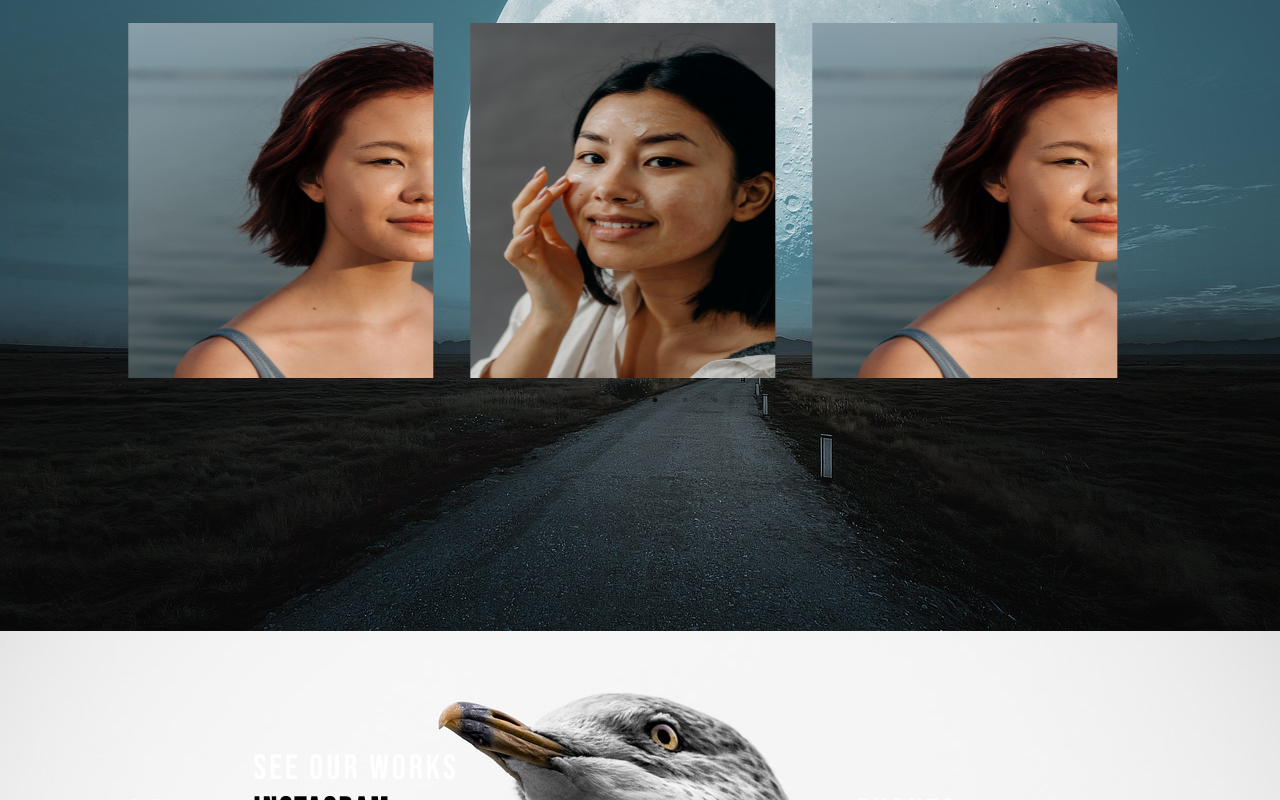
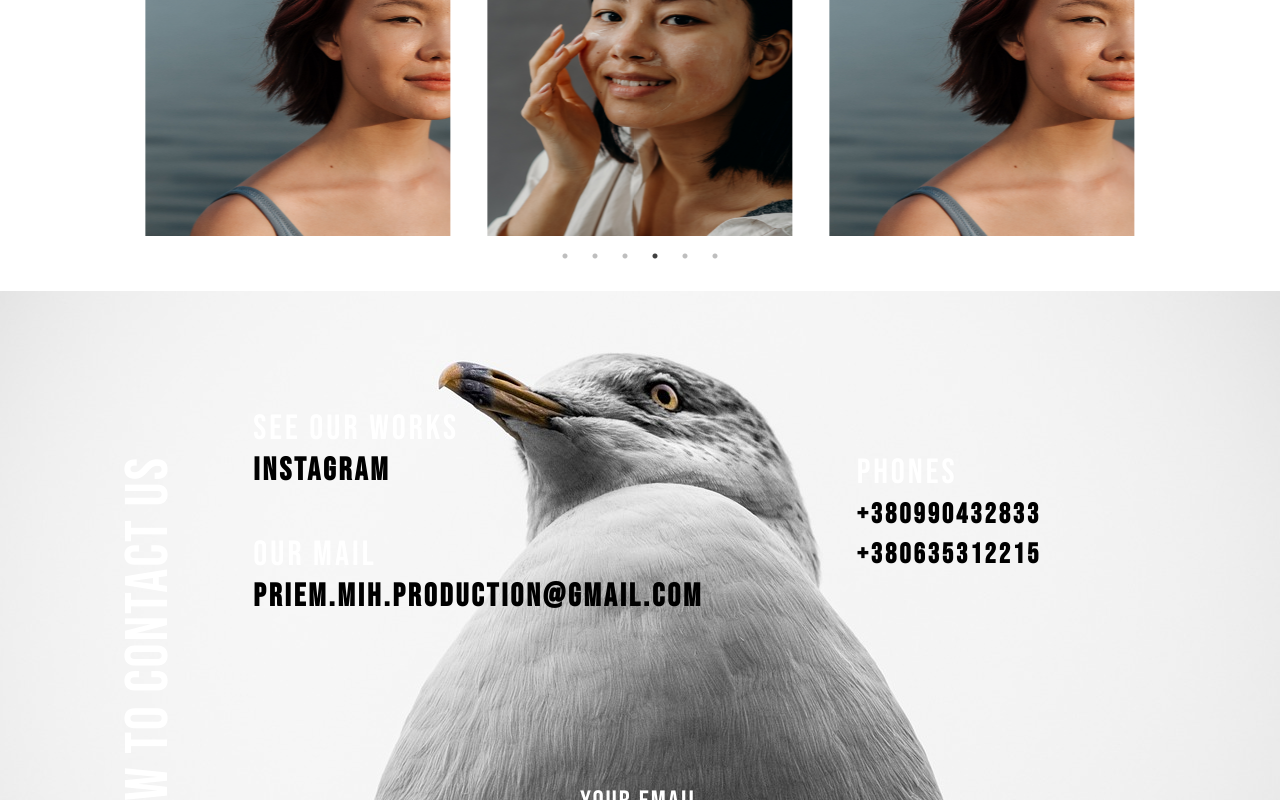
Before and after one commit to salat4/priem-production, a Next.js app: page /en in a window 1280 px wide. Shown: the part 3400-4200 px from the top of the page. Built offline with nearby package versions, Linux system fonts and the light colour scheme.

Commit message:
fix/markup presentWork

```diff
--- a/components/PresentWork/presWorks.module.css
+++ b/components/PresentWork/presWorks.module.css
@@ -1,18 +1,18 @@
 .presWorks {
-            background-image: url('../../images/back-sex.jpg');
-            background-size: cover;
+            /* background-image: url('../../images/back-sex.jpg'); */
+            /* background-size: cover;
             background-position: center;
-            background-repeat: no-repeat;
+            background-repeat: no-repeat; */
             /* width: 100%; */
-            height: 100vh;
+            /* height: 100vh; */
             font-family: "Bebas Neue";
-            padding-top: 15%;
-            padding-bottom: 100px;
+            padding-top: 50px;
+            padding-bottom: 50px;
             padding-left: 10%;
             padding-right: 10%;
-            font-size: 24px;
+            /* font-size: 24px;
             letter-spacing: 2px;
-            color: rgb(92, 91, 91);
+            color: rgb(92, 91, 91); */
 }
 
 
```
Also changed, not shown: 1 other file (tests, documents, lock files or other folders).
